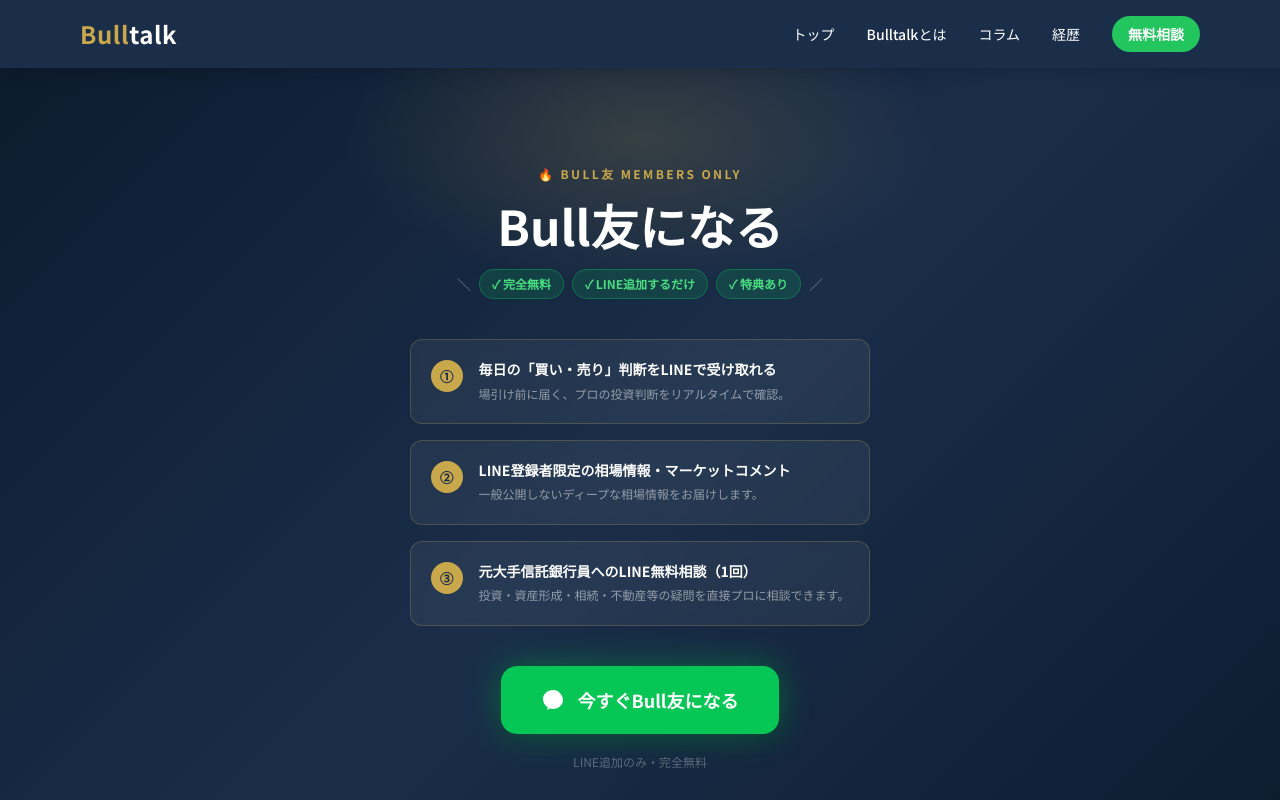
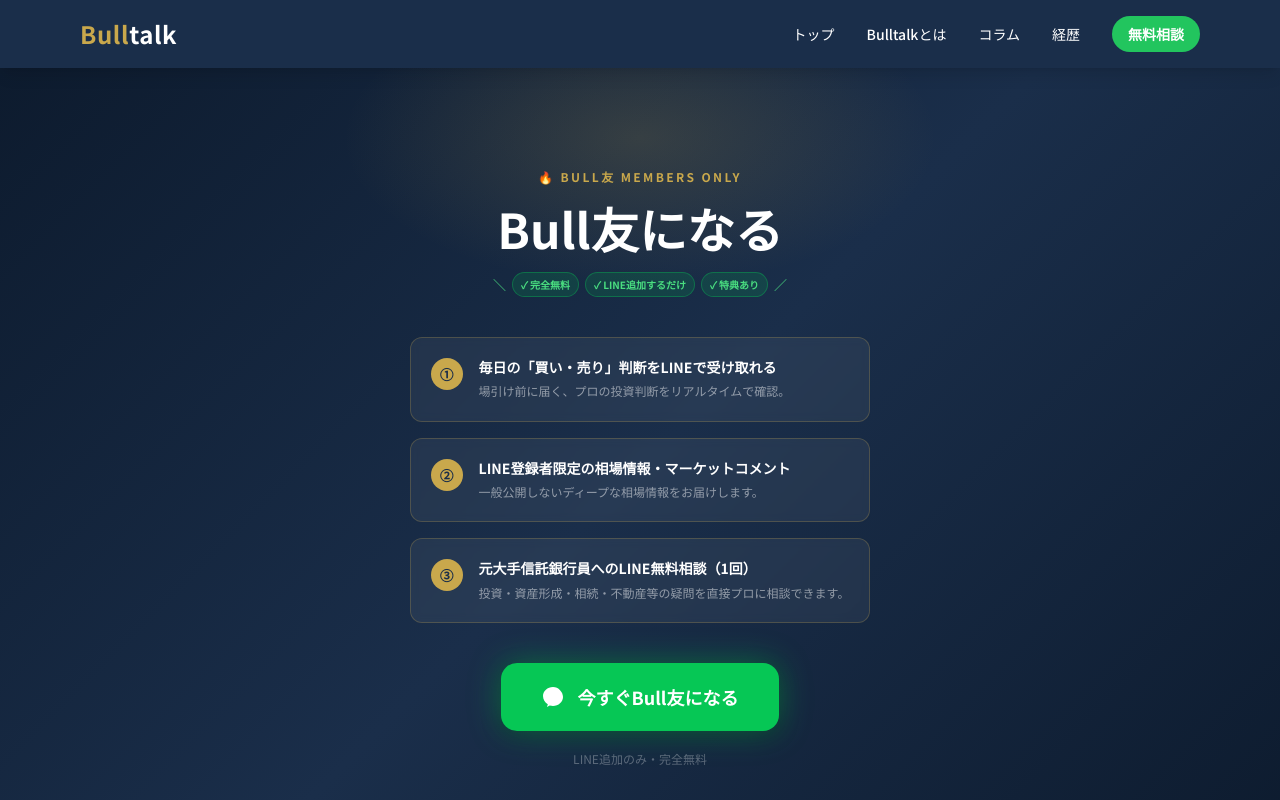
Before and after one commit to tanima3232-eng/bulltalk, a Next.js app: page /line in a window 1280 px wide. Shown: the top 800 px of the page. Built offline with nearby package versions, Linux system fonts and the light colour scheme.

Commit message:
無料相談ページ：バッジを1行固定・スラッシュ緑色に統一

```diff
--- a/app/line/page.tsx
+++ b/app/line/page.tsx
@@ -41,18 +41,18 @@ export default function LinePage() {
             </h1>
 
             {/* 安心バッジ */}
-            <div className="flex justify-center items-center gap-2 flex-wrap mb-10">
-              <span className="text-white/40 text-sm">＼</span>
+            <div className="flex justify-center items-center gap-1.5 mb-10" style={{flexWrap:"nowrap"}}>
+              <span style={{color:"#4ADE80", fontSize:"13px", flexShrink:0}}>＼</span>
               {["\u2713 \u5b8c\u5168\u7121\u6599", "\u2713 LINE\u8ffd\u52a0\u3059\u308b\u3060\u3051", "\u2713 \u7279\u5178\u3042\u308a"].map((badge) => (
                 <span
                   key={badge}
-                  className="inline-flex items-center gap-1.5 text-xs font-bold px-3 py-1.5 rounded-full"
-                  style={{ background: "rgba(6,199,85,0.15)", color: "#4ADE80", border: "1px solid rgba(6,199,85,0.35)" }}
+                  className="inline-flex items-center font-bold rounded-full"
+                  style={{ background: "rgba(6,199,85,0.15)", color: "#4ADE80", border: "1px solid rgba(6,199,85,0.35)", fontSize:"10px", padding:"4px 8px", whiteSpace:"nowrap" }}
                 >
                   {badge}
                 </span>
               ))}
-              <span className="text-white/40 text-sm">／</span>
+              <span style={{color:"#4ADE80", fontSize:"13px", flexShrink:0}}>／</span>
             </div>
 
             {/* メリット3点 */}
```
